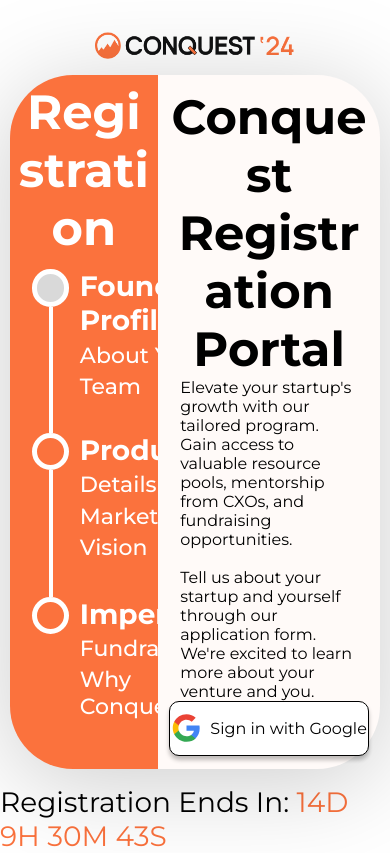
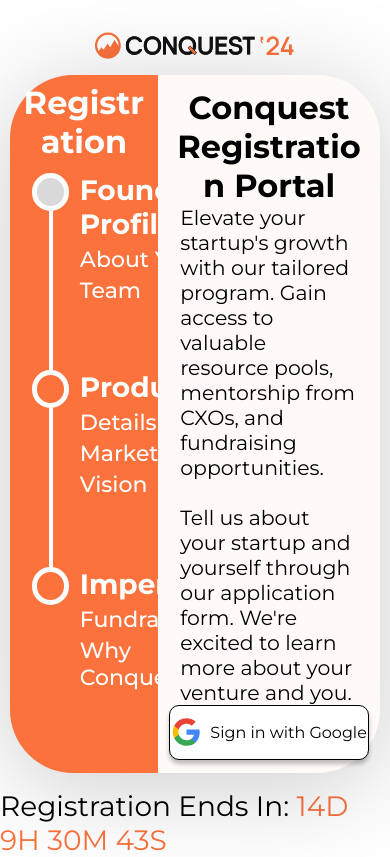
Before and after one commit to dvm-bitspilani/cel-conquest-2024, a React (Vite) app: page /login in a window 390 px wide. Built offline with nearby package versions, Linux system fonts and the light colour scheme.

Commit message:
style: added responsiveness

```diff
--- a/src/components/Stepper/stepper.module.scss
+++ b/src/components/Stepper/stepper.module.scss
@@ -5,7 +5,6 @@
     width: 100%;
     display: flex;
     justify-content: center;
-    font-size: 16px;
 
     .grid {
         display: grid;
--- a/src/routes/Login/Login.jsx
+++ b/src/routes/Login/Login.jsx
@@ -4,9 +4,7 @@ import { WebContext } from '../../store/website-context';
 import Countdown from '../../components/Countdown/Countdown';
 import GoogleSignIn from '../../components/GoogleSignIn/GoogleSignIn';
 import Stepper from '../../components/Stepper/Stepper';
-import { Steps } from 'antd';
 
-import current from '../../assets/stepperCurrent.svg'
 import logoImage from '../../assets/signUpLogo.png'
 
 import * as styles from './login.module.scss'
--- a/src/routes/Login/login.module.scss
+++ b/src/routes/Login/login.module.scss
@@ -9,22 +9,31 @@
     width: 100vw;
     height: 100dvh;
     display: flex;
+    font-size: 16px;
     flex-direction: column;
     justify-content: space-between;
     align-items: center;
-    gap: 1rem;
+    gap: 1em;
+
+    @media screen and (max-height: 710px) {
+        font-size: 12px;
+    }
+
+    @media screen and (max-height: 530px) {
+        font-size: 10px;
+    }
 
     .logo {
         aspect-ratio: 377 / 50 !important;
-        width: clamp(12.5rem, 50vw, 23.563rem);
+        width: clamp(12.5em, 50vw, 23.563em);
         display: inline;
         object-fit: contain;
-        margin-top: clamp(1rem, 5dvh, 2rem);
+        margin-top: clamp(1em, 5dvh, 2em);
     }
 
     .loginContainer {
-        width: clamp(20rem, 95vw, 78.875rem);
-        height: clamp(20rem, 100%, 45.125rem);
+        width: clamp(20em, 95vw, 78.875em);
+        height: clamp(20em, 100%, 45.125em);
         filter: drop-shadow(0px 13px 49px rgba(0, 0, 0, 0.20));
         font-family: "Montserrat";
         display: flex;
@@ -37,10 +46,14 @@
             flex-direction: column;
 
             h1 {
-                font-size: 3rem;
+                font-size: 3em;
                 width: 90%;
                 text-align: center;
                 margin-top: 6%;
+
+                @media screen and (max-width: 950px) {
+                    font-size: 2rem;
+                }
             }
         }
 
@@ -64,20 +77,20 @@
 
             p {
                 width: 80%;
-                font-size: 1.28rem;
+                font-size: 1.28em;
 
-                @media screen and (max-width: 1000px) {
-                    font-size: 1rem;
-                }
+                // @media screen and (max-width: 1000px) {
+                //     font-size: 1em;
+                // }
             }
         }
     }
 
     .countdownContainer {
-        font-size: 1.75rem;
+        font-size: 1.75em;
         font-family: "Montserrat";
         font-weight: 400;
-        margin-bottom: clamp(1rem, 5dvh, 2rem);
+        margin-bottom: clamp(1em, 5dvh, 2em);
 
         .countdown {
             display: inline;
```
